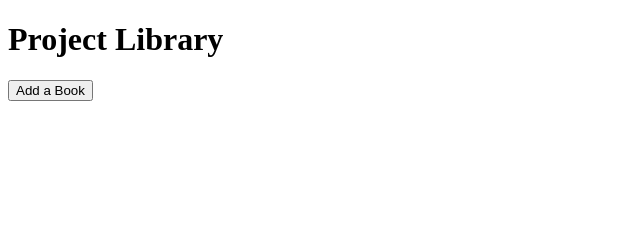
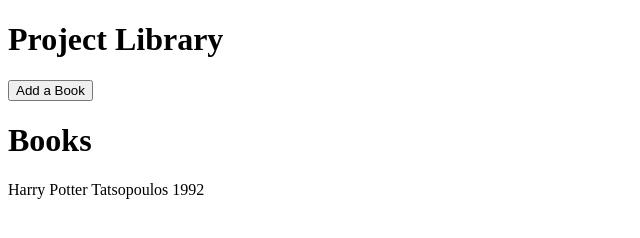
Before and after one commit to earnBill/OdinFullStackJavaScript, a plain HTML site: page OrganizingYourJavascriptCode/ProjectLibrary/index.html in a window 1280 px wide. Shown: the whole page, without its empty margins (0-640 px from the left). Drawn offline with Linux system fonts and the light colour scheme.

Commit message:
Fix display object to element

```diff
--- a/OrganizingYourJavascriptCode/ProjectLibrary/code.js
+++ b/OrganizingYourJavascriptCode/ProjectLibrary/code.js
@@ -2,6 +2,11 @@ const myLibrary = [];
 const dialog = document.querySelector('dialog');
 const showButton = document.querySelector('button');
 const closeButton = document.querySelector('dialog button');
+const container = document.querySelector('.container');
+
+// document.addEventListener('DOMContentLoaded', ()=> {
+// })
+
 
 showButton.addEventListener('click',() =>{
     dialog.showModal();
@@ -28,7 +33,15 @@ function addBookToLibrary(library) {
 
 function showLibrary(library) {
     for (let book of library) {
+        const div = document.createElement('div')
+
+        let text = book.title + " " + book.author + ' ' + book.pages;
+        div.textContent = text;
+        container.appendChild(div);
+
+
         console.log(book);
+
     }
 }
 
--- a/OrganizingYourJavascriptCode/ProjectLibrary/index.html
+++ b/OrganizingYourJavascriptCode/ProjectLibrary/index.html
@@ -32,5 +32,8 @@
             <button>Cancel</button>
         </form>
     </dialog>
+    <div class="container">
+        <h1>Books</h1>
+    </div>
 </body>
 </html>
```
